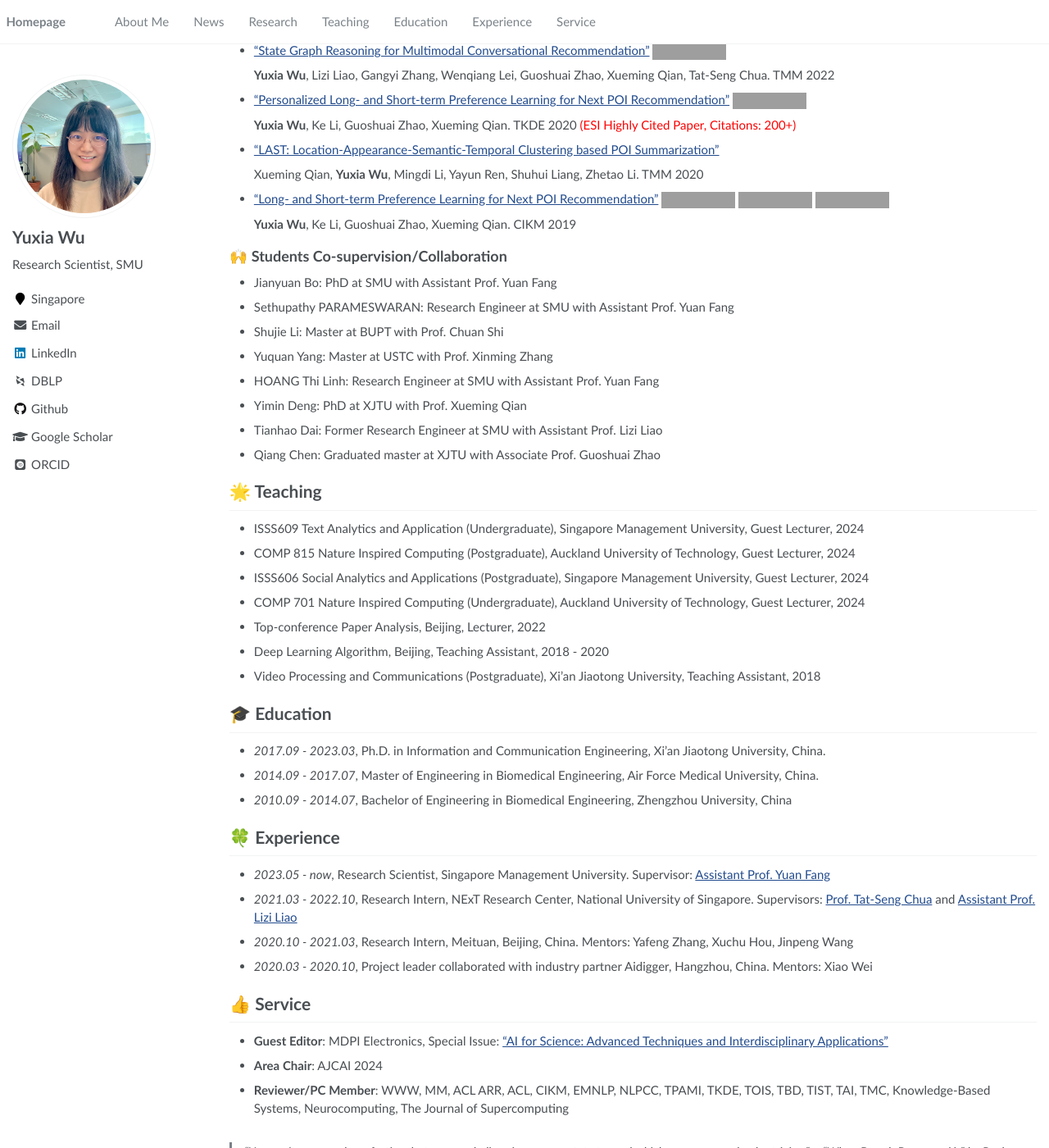
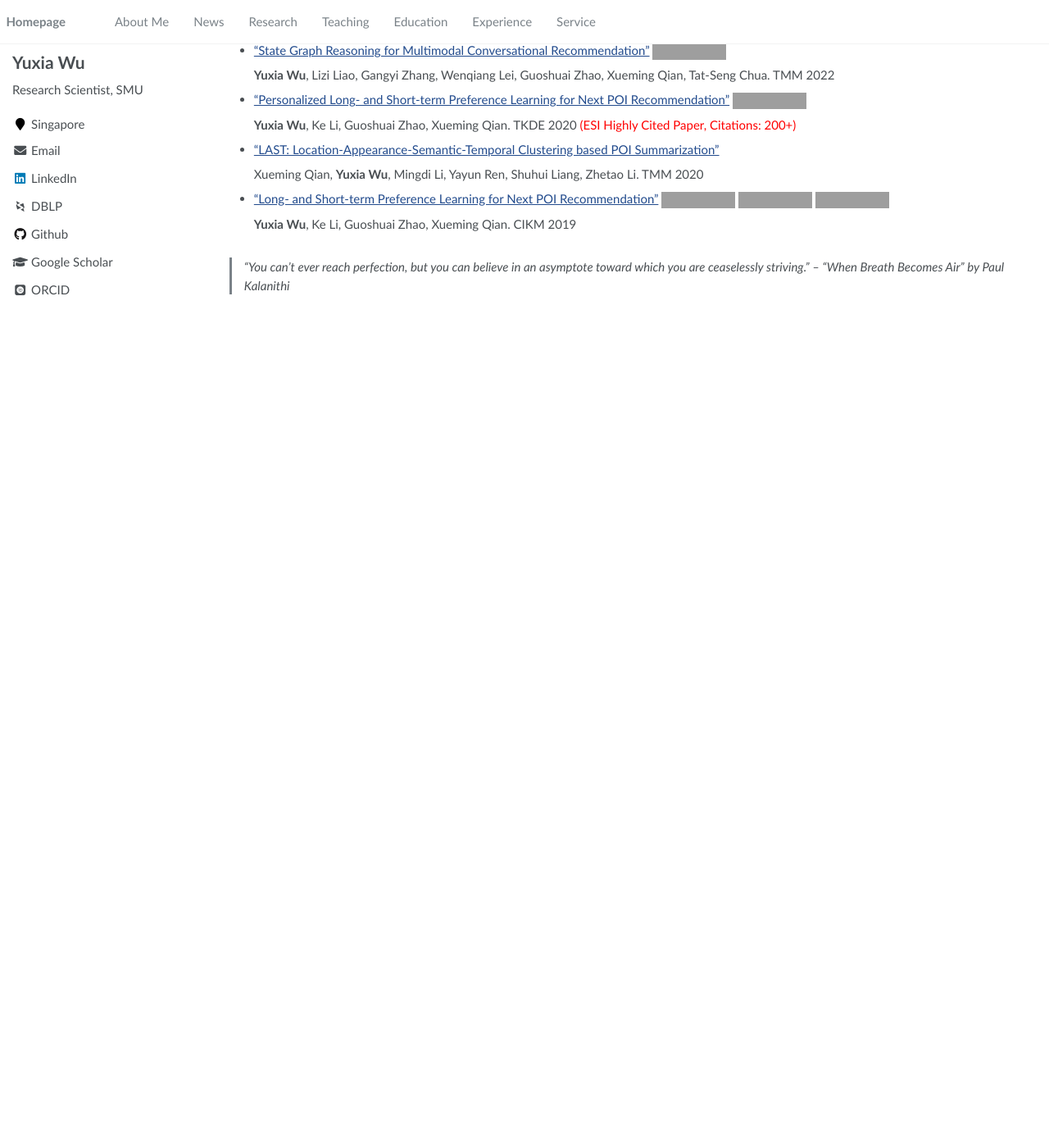
Before and after one commit to YuxiaWu/YuxiaWu.github.io, a Jekyll site: the page built from _pages/about.md, in a window 1280 px wide and 1400 px high, scrolled down 1453 px. Shown: the whole window at 82% size. Built offline with Jekyll 4.4.1, drawn with Linux system fonts in a browser that asks for light colours; some web fonts are replaced; after the commit the page ends 1842 px from its top, so only the background shows below that; some of the changed text lies outside the part shown; grey boxes are pictures that could not be loaded.

Commit message:
Update about.md

```diff
--- a/_pages/about.md
+++ b/_pages/about.md
@@ -17,7 +17,7 @@
 
 <span class='anchor' id='about-me'></span>
 
-My name is Yuxia Wu, a research scientist at [Singapore Management University (SMU)](https://www.smu.edu.sg/), working with [Assistant Prof. Yuan Fang](https://www.yfang.site/home). I also closely collaborate with [Assistant Prof. Lizi Liao](https://liziliao.github.io/). Previously, I obtained my Ph.D. degree in the area of *Computer Science* at [SMILES lab](http://www.smiles-xjtu.com/), Xi'an Jiaotong University, advised by [Prof. Xueming Qian](https://gr.xjtu.edu.cn/web/qianxm). I also hold Master's and Bachelor's degrees in *Biomedical Engineering*.
+My name is Yuxia Wu, a research scientist at [Singapore Management University (SMU)](https://www.smu.edu.sg/), working with [Assistant Prof. Yuan Fang](https://www.yfang.site/home). I also closely collaborate with [Assistant Prof. Lizi Liao](https://liziliao.github.io/). Previously, I obtained my Ph.D. degree in the area of *Computer Science* at [SMILES lab](http://www.smiles-xjtu.com/), Xi'an Jiaotong University, advised by [Prof. Xueming Qian](https://gr.xjtu.edu.cn/web/qianxm).
 
 **Research interests:** <a href='https://scholar.google.com/citations?user=bRgptuYAAAAJ&hl=en'><img src="https://img.shields.io/endpoint?url={{ url | url_encode }}&logo=Google%20Scholar&labelColor=f6f6f6&color=9cf&style=flat&label=citations"></a>
 
@@ -105,40 +105,4 @@
     **Yuxia Wu**, Ke Li, Guoshuai Zhao, Xueming Qian. CIKM 2019
 
 
-## 🙌 Students Co-supervision/Collaboration
-
--  Jianyuan Bo: PhD at SMU with Assistant Prof. Yuan Fang
--  Sethupathy PARAMESWARAN: Research Engineer at SMU with Assistant Prof. Yuan Fang
--  Shujie Li: Master at BUPT with Prof. Chuan Shi
--  Yuquan Yang: Master at USTC with Prof. Xinming Zhang
--  HOANG Thi Linh: Research Engineer at SMU with Assistant Prof. Yuan Fang
--  Yimin Deng: PhD at XJTU with Prof. Xueming Qian
--  Tianhao Dai: Former Research Engineer at SMU with Assistant Prof. Lizi Liao
--  Qiang Chen: Graduated master at XJTU with Associate Prof. Guoshuai Zhao
-
-# 🌟 Teaching
-- ISSS609 Text Analytics and Application (Undergraduate), Singapore Management University, Guest Lecturer, 2024
-- COMP 815 Nature Inspired Computing (Postgraduate), Auckland University of Technology, Guest Lecturer, 2024
-- ISSS606 Social Analytics and Applications (Postgraduate), Singapore Management University, Guest Lecturer, 2024
-- COMP 701 Nature Inspired Computing (Undergraduate), Auckland University of Technology, Guest Lecturer, 2024
-- Top-conference Paper Analysis, Beijing, Lecturer, 2022
-- Deep Learning Algorithm, Beijing, Teaching Assistant, 2018 - 2020
-- Video Processing and Communications (Postgraduate), Xi'an Jiaotong University, Teaching Assistant, 2018
-
-# 🎓 Education
-- *2017.09 - 2023.03*,	Ph.D. in Information and Communication Engineering, Xi'an Jiaotong University, China.
-- *2014.09 - 2017.07*,	Master of Engineering in Biomedical Engineering, Air Force Medical University, China.
-- *2010.09 - 2014.07*,	Bachelor of Engineering in Biomedical Engineering, Zhengzhou University, China
-
-# 🍀 Experience
-- *2023.05 - now*, Research Scientist, Singapore Management University. Supervisor: [Assistant Prof. Yuan Fang](https://www.yfang.site/home)
-- *2021.03 - 2022.10*, Research Intern, NExT Research Center, National University of Singapore. Supervisors: [Prof. Tat-Seng Chua](https://www.chuatatseng.com/) and [Assistant Prof. Lizi Liao](https://liziliao.github.io/)
-- *2020.10 - 2021.03*, Research Intern, Meituan, Beijing, China. Mentors: Yafeng Zhang, Xuchu Hou, Jinpeng Wang
-- *2020.03 - 2020.10*, Project leader collaborated with industry partner Aidigger, Hangzhou, China. Mentors: Xiao Wei
-
-# 👍 Service
-- **Guest Editor**: MDPI Electronics, Special Issue: ["AI for Science: Advanced Techniques and Interdisciplinary Applications"](https://www.mdpi.com/journal/electronics/special_issues/FGS2Y6L4M5)
-- **Area Chair**: AJCAI 2024
-- **Reviewer/PC Member**: WWW, MM, ACL ARR, ACL, CIKM, EMNLP, NLPCC, TPAMI, TKDE, TOIS, TBD, TIST, TAI, TMC, Knowledge-Based Systems, Neurocomputing, The Journal of Supercomputing
-
 > "You can’t ever reach perfection, but you can believe in an asymptote toward which you are ceaselessly striving." – "When Breath Becomes Air" by *Paul Kalanithi*
```
